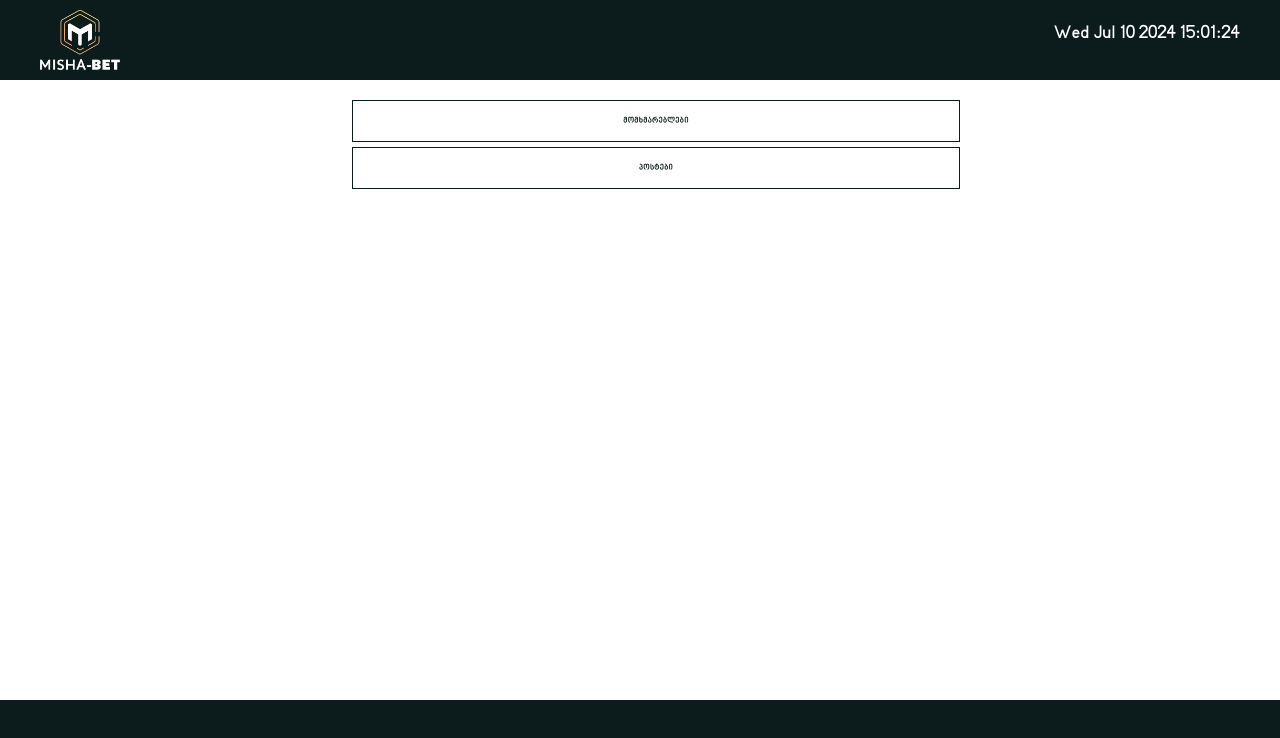
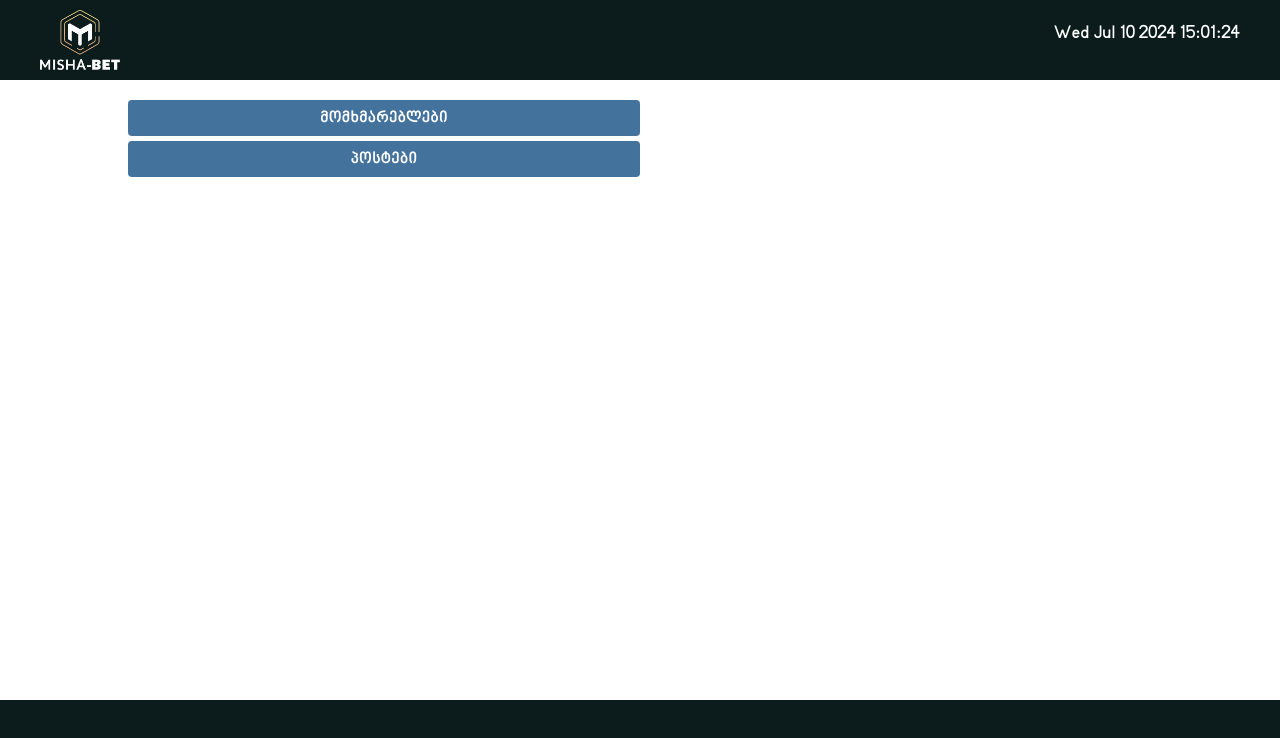
Before and after one commit to mishatch/croco-app, an Angular app: page /home in a window 1280 px wide. Shown: the top 738 px of the page. Built offline with nearby package versions, Linux system fonts and the light colour scheme.

Commit message:
change styles

```diff
--- a/src/app/app.component.html
+++ b/src/app/app.component.html
@@ -1,5 +1,5 @@
 <app-header></app-header>
-<div class="container">
+<div class="container" id="main-container">
   <router-outlet></router-outlet>
 </div>
 <app-footer></app-footer>
--- a/src/app/app.component.scss
+++ b/src/app/app.component.scss
@@ -1,7 +1,8 @@
-.container {
+.container#main-container {
   width: 80%;
   min-height: calc(100vh - 180px);
   margin: 0 auto;
+  padding-top: 20px;
 }
 @media screen and (min-width: 1024px) {
   .container {
--- a/src/app/components/home/home.component.scss
+++ b/src/app/components/home/home.component.scss
@@ -7,9 +7,5 @@
     display: flex;
     flex-direction: column;
     width: 100%;
-    > div {
-      padding-top: 20px;
-      padding-bottom: 20px;
-    }
   }
 }
--- a/src/app/components/navigation/navigation.component.scss
+++ b/src/app/components/navigation/navigation.component.scss
@@ -1,9 +1,11 @@
 @import "../../palette.scss";
 
 ul {
+  padding: 0;
+  width: 50%;
   > li {
     list-style: none;
-    border: 1px solid $primary-color;
+
     &:first-of-type {
       margin-bottom: 5px;
     }
@@ -12,13 +14,25 @@ ul {
     }
     > a {
       padding: 10px;
-
       text-decoration: none;
-      color: $primary-color;
+      color: $primary-light;
       font-size: 12px;
       width: 100%;
       display: block;
       text-align: center;
+      background-color: $primary-blue;
+      border: none;
+      padding: 8px 16px;
+      cursor: pointer;
+      border-radius: 4px;
+      font-size: 16px;
+      font-weight: bold;
+      position: relative;
+      overflow: hidden;
+      transition: 0.3s;
+      &:hover {
+        opacity: 0.8;
+      }
     }
   }
 }
@@ -26,7 +40,7 @@ ul {
   ul {
     > li {
       > a {
-        font-size: 8px;
+        font-size: 16px;
       }
     }
   }
--- a/src/app/components/posts-table/posts-table.component.scss
+++ b/src/app/components/posts-table/posts-table.component.scss
@@ -14,18 +14,21 @@ table {
   align-items: center;
   overflow: auto;
 }
-th,
-td {
-  border: 1px solid $primary-color;
-  padding: 8px;
-  text-align: left;
+td:last-of-type {
+  padding: 0;
+  padding-top: 10px;
+  padding-bottom: 10px;
+  > button {
+    display: block;
+    margin: 0 auto;
+  }
 }
 .posts {
   width: 100%;
 }
 
 th {
-  background-color: $table-header-color;
+  background-color: $primary-blue;
 }
 
 @media screen and (max-width: 768px) {
--- a/src/app/components/table/table.component.html
+++ b/src/app/components/table/table.component.html
@@ -1,4 +1,5 @@
 <div class="wrapper">
+  <app-navigation class="nav"></app-navigation>
   <section id="table">
     <div class="search-bar">
       <input
--- a/src/app/components/table/table.component.scss
+++ b/src/app/components/table/table.component.scss
@@ -19,8 +19,9 @@ table {
   width: 100%;
   height: calc(100vh - 200px);
   display: flex;
-  justify-content: center;
-  align-items: center;
+  justify-content: start;
+  align-items: start;
+  flex-direction: column;
 }
 th,
 td {
@@ -30,7 +31,7 @@ td {
 }
 
 th {
-  background-color: $table-header-color;
+  background-color: $primary-blue;
 }
 .users {
   width: 100%;
@@ -50,3 +51,6 @@ th {
     font-size: 16px;
   }
 }
+.nav {
+  width: 100%;
+}
--- a/src/app/components/user-todos/user-todos.component.scss
+++ b/src/app/components/user-todos/user-todos.component.scss
@@ -1,11 +1,13 @@
+@import "../../palette.scss";
+
 .completed {
-  background-color: green;
-  color: white;
+  background-color: $todo-completed;
+  color: $primary-light;
 }
 .todos {
   display: flex;
   flex-direction: column;
   justify-content: center;
   align-items: center;
-  height: calc(100vh - 200px);
+  min-height: calc(100vh - 200px);
 }
--- a/src/app/palette.scss
+++ b/src/app/palette.scss
@@ -1,4 +1,5 @@
 $primary-color: #0c1c1c;
 $primary-light: #fff;
-$table-header-color: #f2f2f2;
-$red: #ff0000;
+$primary-blue: #43729d;
+$hover-blue: rgba(255, 255, 255, 0.3);
+$todo-completed: #30c405;
--- a/src/styles.scss
+++ b/src/styles.scss
@@ -34,5 +34,34 @@ td {
 }
 
 th {
-  background-color: $table-header-color;
+  background-color: $primary-blue;
+  color: $primary-light;
 }
+button {
+  background-color: $primary-blue;
+  color: $primary-light;
+  border: none;
+  padding: 8px 16px;
+  cursor: pointer;
+  border-radius: 4px;
+  font-size: 16px;
+  font-weight: bold;
+  position: relative;
+  overflow: hidden;
+  transition: color 0.3s;
+}
+
+button::before {
+  content: "";
+  position: absolute;
+  top: 0;
+  left: -100%;
+  width: 100%;
+  height: 100%;
+  background-color: $hover-blue;
+  transition: left 0.3s;
+}
+
+button:hover::before {
+  left: 0;
+}
```
